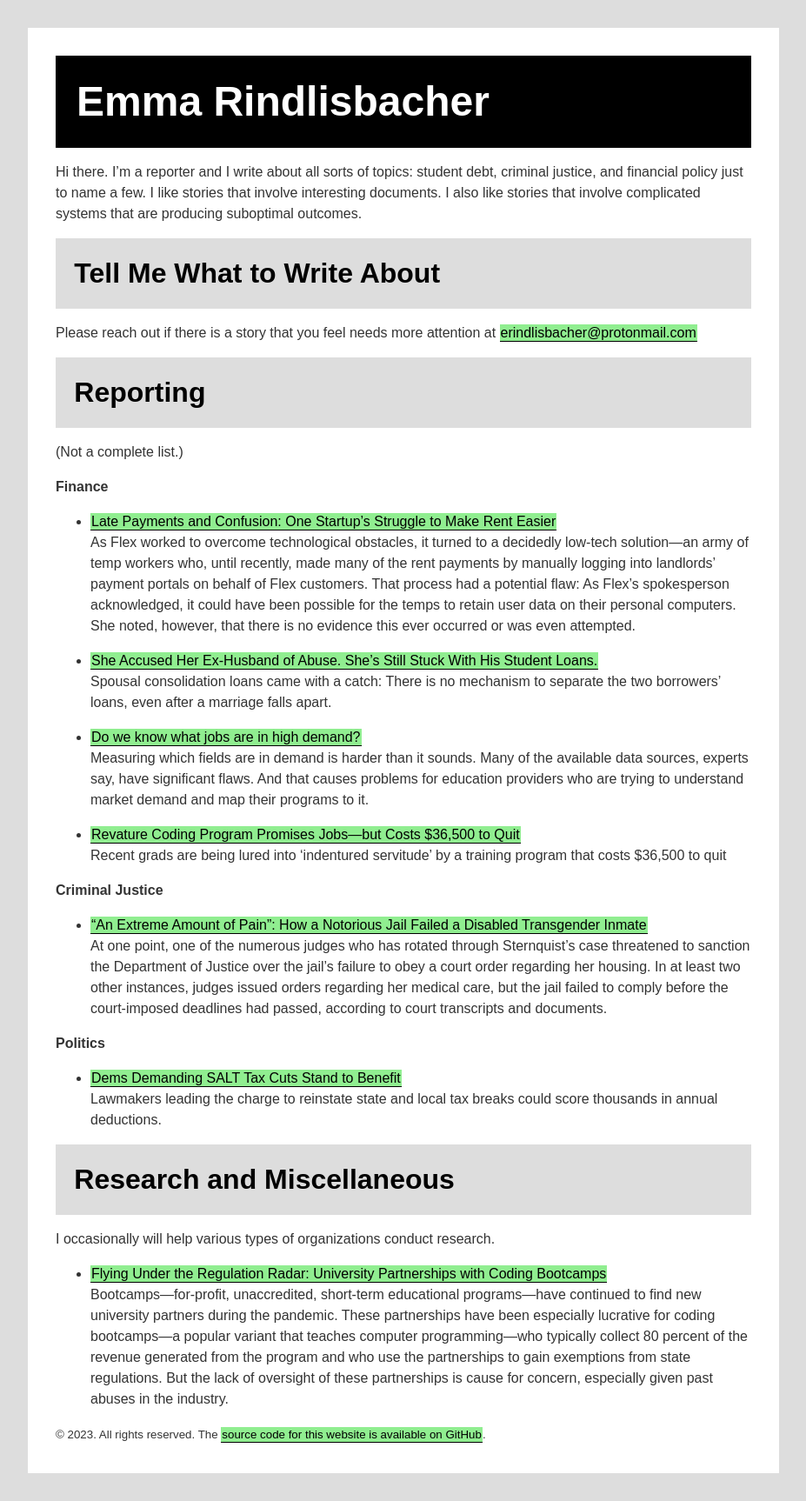
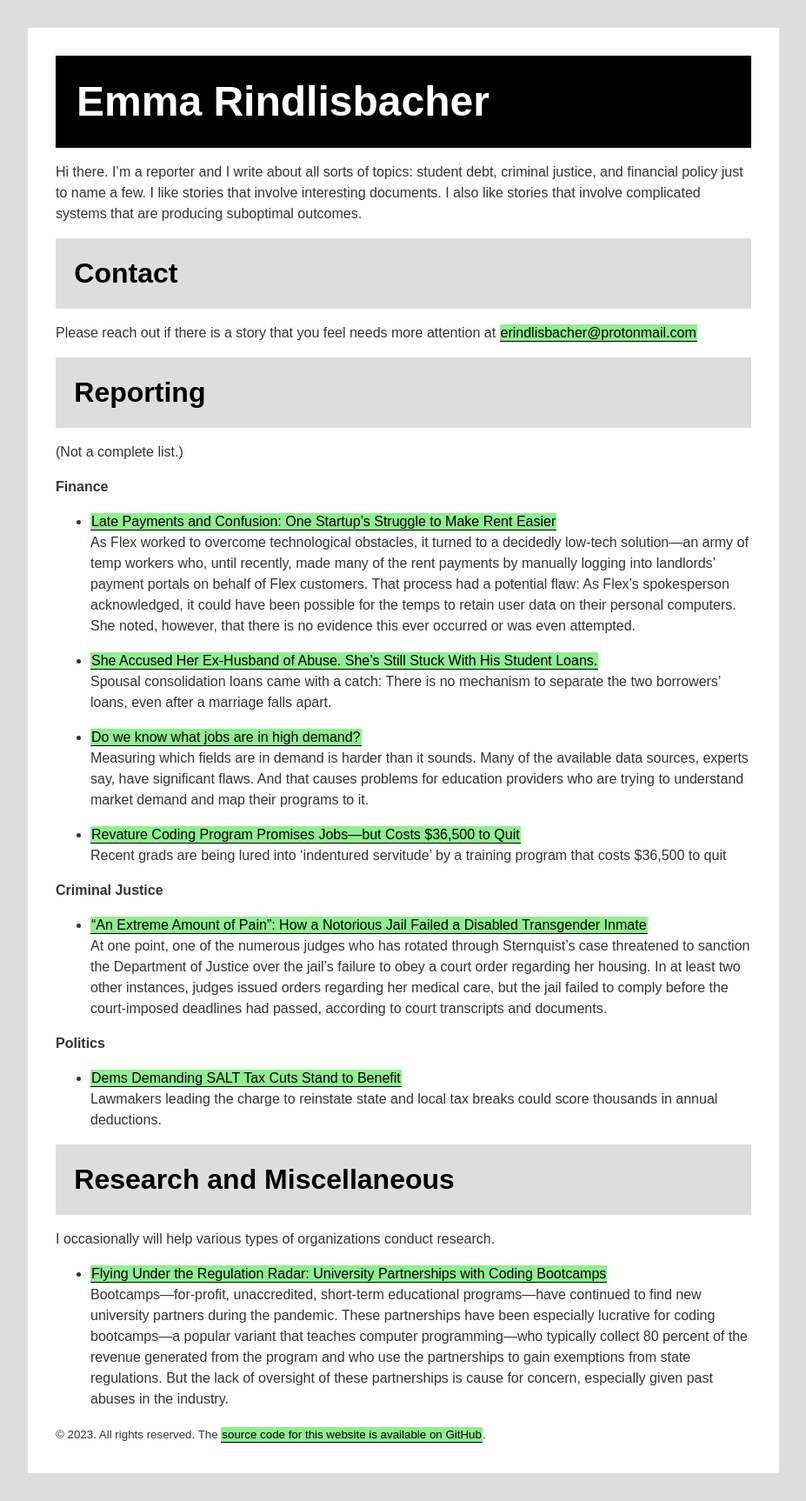
Before and after one commit to erindlisbacher/website, a Jekyll site: the page built from index.md, in a window 1280 px wide. Shown: the whole page at 87% size, without its empty margins (0-927 px from the left). Built offline with Jekyll 4.4.1, drawn with Linux system fonts in a browser that asks for light colours.

Commit message:
add "contact" header

```diff
--- a/index.md
+++ b/index.md
@@ -7,7 +7,7 @@ title: "Emma Rindlisbacher | Journalist"
 
 Hi there. I'm a reporter and I write about all sorts of topics: student debt, criminal justice, and financial policy just to name a few. I like stories that involve interesting documents. I also like stories that involve complicated systems that are producing suboptimal outcomes.
 
-## Tell Me What to Write About
+## Contact
 
 Please reach out if there is a story that you feel needs more attention at <a href="javascript:location='mailto:\u0065\u0072\u0069\u006e\u0064\u006c\u0069\u0073\u0062\u0061\u0063\u0068\u0065\u0072\u0040\u0070\u0072\u006f\u0074\u006f\u006e\u006d\u0061\u0069\u006c\u002e\u0063\u006f\u006d';void 0"><script type="text/javascript">document.write('\u0065\u0072\u0069\u006e\u0064\u006c\u0069\u0073\u0062\u0061\u0063\u0068\u0065\u0072\u0040\u0070\u0072\u006f\u0074\u006f\u006e\u006d\u0061\u0069\u006c\u002e\u0063\u006f\u006d')</script></a>
 
```
